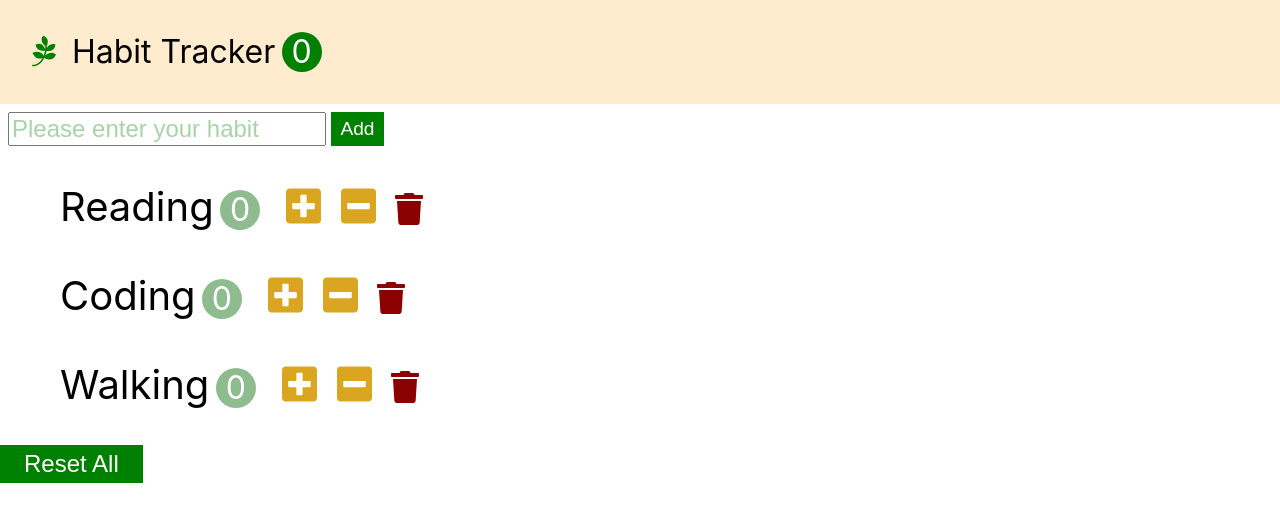
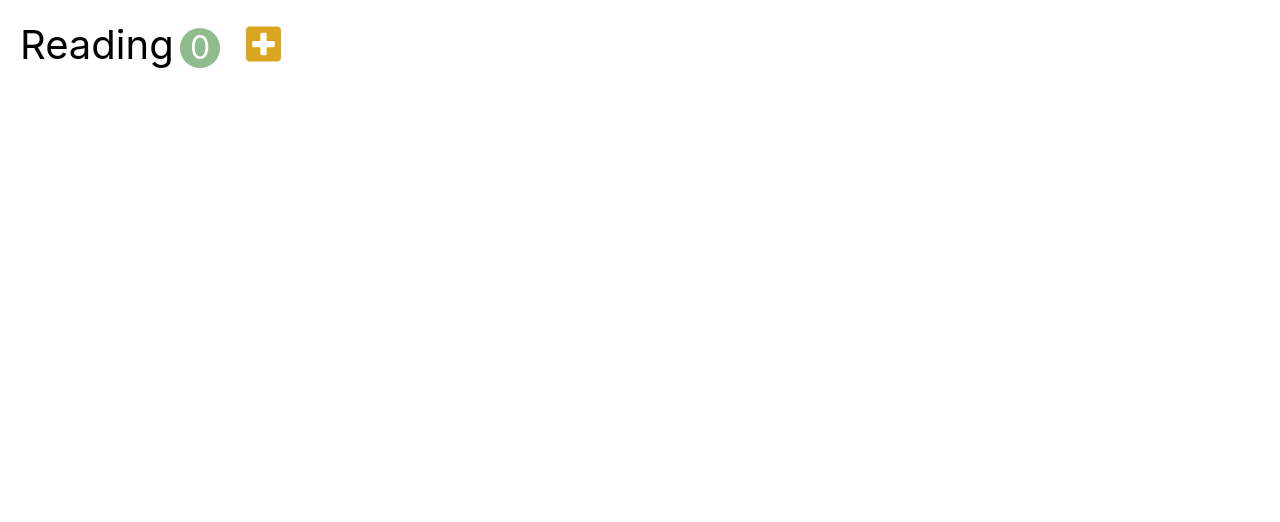
Before and after one commit to yoonsery/Habit_Tracker, a React (Create React App) app: page / in a window 1280 px wide. Shown: the top 522 px of the page. Built offline with nearby package versions, Linux system fonts and the light colour scheme.

Commit message:
test simpleHabit

```diff
--- /dev/null
+++ b/src/components/simpleHabit.jsx
@@ -0,0 +1,28 @@
+import React, { useCallback, useEffect, useRef, useState } from 'react';
+
+const SimpleHabit = (props) => {
+  const [count, setCount] = useState(0);
+  const spanRef = useRef();
+
+  const handleIncrement = useCallback(() => {
+    setCount(count + 1);
+  });
+
+  useEffect(() => {
+    console.log(`mounted & updated! ${count}`);
+  }, []);
+
+  return (
+    <li className="habit">
+      <span ref={spanRef} className="habit-name">
+        Reading
+      </span>
+      <span className="habit-count">{count}</span>
+      <button className="habit-button habit-increase" onClick={handleIncrement}>
+        <i className="fas fa-plus-square"></i>
+      </button>
+    </li>
+  );
+};
+
+export default SimpleHabit;
--- a/src/index.js
+++ b/src/index.js
@@ -3,10 +3,11 @@
 import './index.css';
 import App from './app';
 import '@fortawesome/fontawesome-free/js/all.js';
+import SimpleHabit from './components/simpleHabit';
 
 ReactDOM.render(
   <React.StrictMode>
-    <App />
+    <SimpleHabit />
   </React.StrictMode>,
   document.getElementById('root')
 );
```
